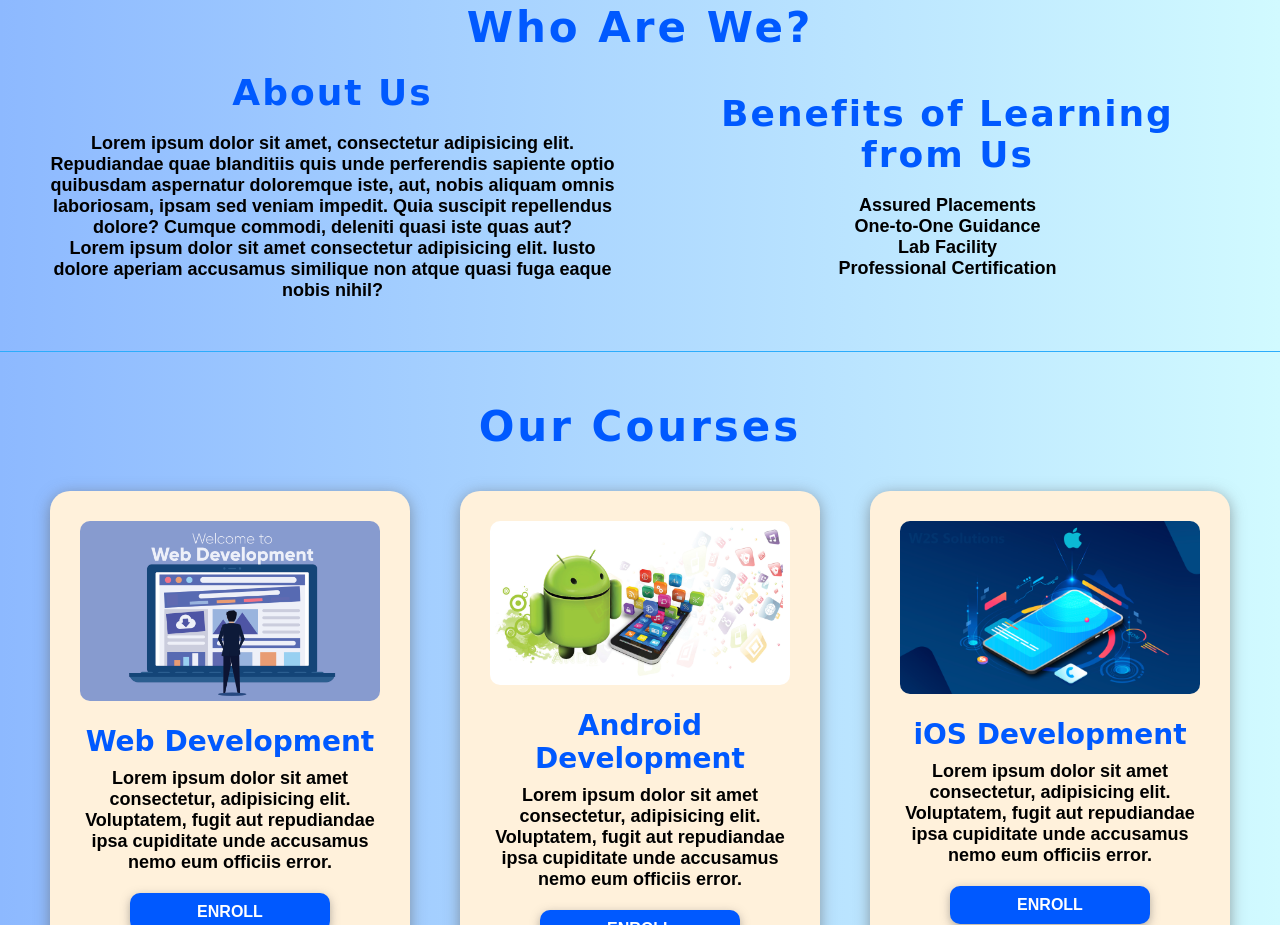
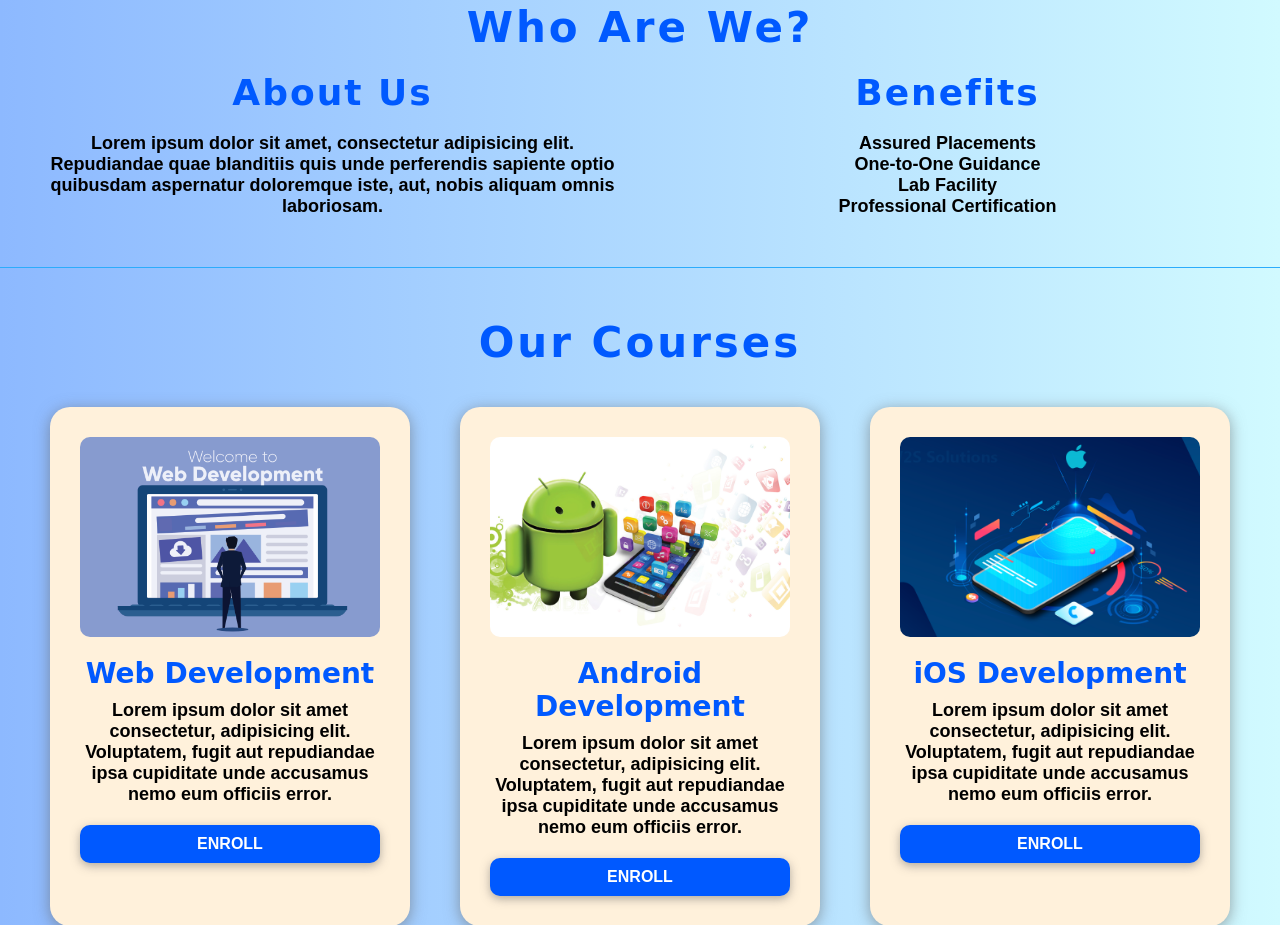
Before and after one commit to noobchirag69/Learn_2_Ace, a plain HTML site: page index.html in a window 1280 px wide. Shown: the part 632-1557 px from the top of the page. Drawn offline with Linux system fonts and the light colour scheme; a web font is replaced by a local one.

Commit message:
Third Commit

```diff
--- a/index.html
+++ b/index.html
@@ -59,14 +59,10 @@
                     <h2>About Us</h2>
                     <p>Lorem ipsum dolor sit amet, consectetur adipisicing elit. Repudiandae quae blanditiis quis unde
                         perferendis sapiente optio quibusdam aspernatur doloremque iste, aut, nobis aliquam omnis
-                        laboriosam, ipsam sed veniam impedit. Quia suscipit repellendus dolore? Cumque commodi, deleniti
-                        quasi iste quas aut?</p>
-                    <p>Lorem ipsum dolor sit amet consectetur adipisicing elit. Iusto dolore aperiam accusamus similique
-                        non
-                        atque quasi fuga eaque nobis nihil?</p>
+                        laboriosam.</p>
                 </div>
                 <div class="about-benefits">
-                    <h2>Benefits of Learning from Us</h2>
+                    <h2>Benefits</h2>
                     <ul>
                         <li>Assured Placements</li>
                         <li>One-to-One Guidance</li>
--- a/style.css
+++ b/style.css
@@ -85,7 +85,7 @@
 
 .hero-info button {
     min-width: 200px;
-    padding: 10px 30px;
+    padding: 10px 60px;
     cursor: pointer;
     font-size: 18px;
     font-weight: 700;
@@ -181,11 +181,15 @@
     background-color: rgb(255, 241, 219);
 }
 
+.card-image {
+    height: 200px;
+    margin-bottom: 20px;
+}
+
 .card-image img {
     width: 100%;
     height: 100%;
     object-fit: cover;
-    margin-bottom: 20px;
     border-radius: 10px;
 }
 
@@ -203,7 +207,7 @@
 }
 
 .card-info button {
-    width: 200px;
+    width: 100%;
     padding: 10px 20px;
     font-size: 16px;
     cursor: pointer;
```
